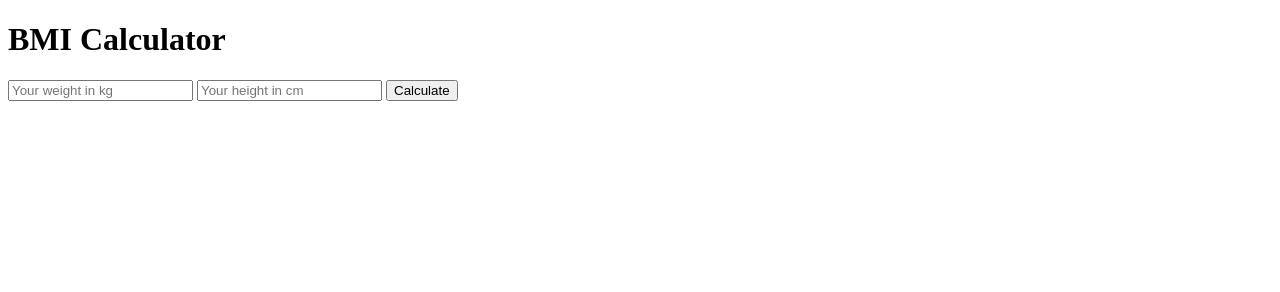
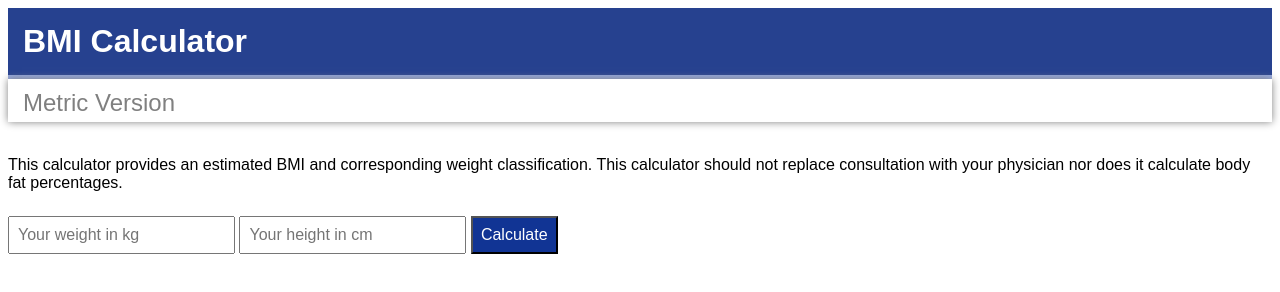
Before and after one commit to kaylawoodbury/bmi_calculator, a website: page src/index.html in a window 1280 px wide. Drawn offline with Linux system fonts and the light colour scheme.

Commit message:
updating css formatting

```diff
--- a/src/assets/css/style.css
+++ b/src/assets/css/style.css
@@ -0,0 +1,38 @@
+body {
+    font-family: Arial, Helvetica, sans-serif;
+}
+
+input[type="text"] {
+    padding: 8px 8px;
+    margin: 8px 0;
+    box-sizing: border-box;
+    font-size: 16px;
+}
+
+button {
+    background-color: rgb(17, 52, 148);
+    color: white;
+    padding: 8px 8px;
+    font-size: 16px;
+}
+
+
+h1 {
+    background-color: #26418f;
+    color: white;
+    padding: 15px 15px;
+    border-bottom: 4px solid #92a6dd;
+    margin: 0px;
+
+}
+
+h2 {
+    box-shadow: 0 0 8px grey;
+    color: grey;
+    font-weight: lighter;
+    margin: 0px;
+    padding-left: 15px;
+    padding-top: 10px;
+    padding-bottom: 5px;
+
+}
--- a/src/assets/js/bmiUI.js
+++ b/src/assets/js/bmiUI.js
@@ -4,5 +4,5 @@ const calculateBMI = () => {
     let results = calculateMetricBMI(weightInput.value, heightInput.value)
     let message = getBMIClassification(results)
     let displayResultsElement = document.getElementById('results')
-    displayResultsElement.innerHTML = `<h1>Your BMI value is: ${results} and you are ${message}</h1>`
+    displayResultsElement.innerHTML = `<h3>Your BMI value is ${results} and you are ${message}</h3>`
 }
--- a/src/index.html
+++ b/src/index.html
@@ -9,11 +9,15 @@
 </head>
 <body>
     <h1>BMI Calculator</h1>
-    <input type="text" id="weight" placeholder="Your weight in kg">
-    <input type="text" id="height" placeholder="Your height in cm">
-    <button onclick="calculateBMI()" id="Calculate">Calculate</button>
-    <div id="results"></div>
-
+    <h2>Metric Version</h2>
+    <br>
+    <p>This calculator provides an estimated BMI and corresponding weight classification. This calculator should not replace consultation with your physician nor does it calculate body fat percentages.</p>
+    <div id = "calculator">
+        <input type="text" id="weight" placeholder="Your weight in kg">
+        <input type="text" id="height" placeholder="Your height in cm">
+        <button onclick="calculateBMI()" id="Calculate">Calculate</button>
+        <div id="results"></div>
+    </div>
     <script src="./assets/js/bmiCalculator.js"></script>
     <script src="./assets/js/bmiUI.js"></script>
 </body>
```
Also changed, not shown: 1 other file.
